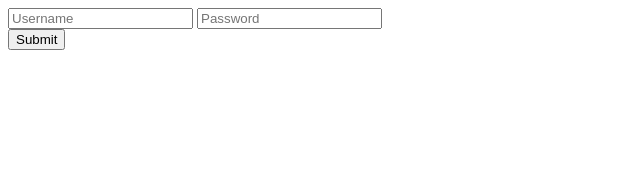
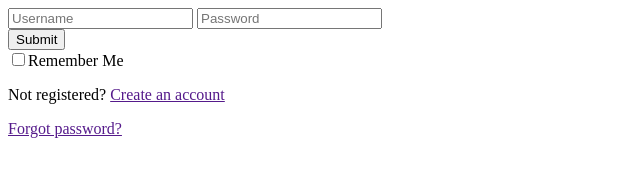
Before and after one commit to RichardCastellano/budget-tracker, a website: page pages/login.html in a window 1280 px wide. Shown: the whole page, without its empty margins (0-640 px from the left). Drawn offline with Linux system fonts and the light colour scheme.

Commit message:
finished login html added create an account a tag and forgot password a tag

```diff
--- a/pages/login.html
+++ b/pages/login.html
@@ -12,6 +12,11 @@
         <div class="wrap">
             <button type="submit" onclick="">Submit</button>
         </div>
+        <input type="checkbox">Remember Me
     </form>
+    <p>Not registered?
+        <a href="">Create an account</a>
+    </p>
+    <p><a href="">Forgot password?</a></p>
 </body>
 </html>
```
Also changed, not shown: design/login-design.png (added).
